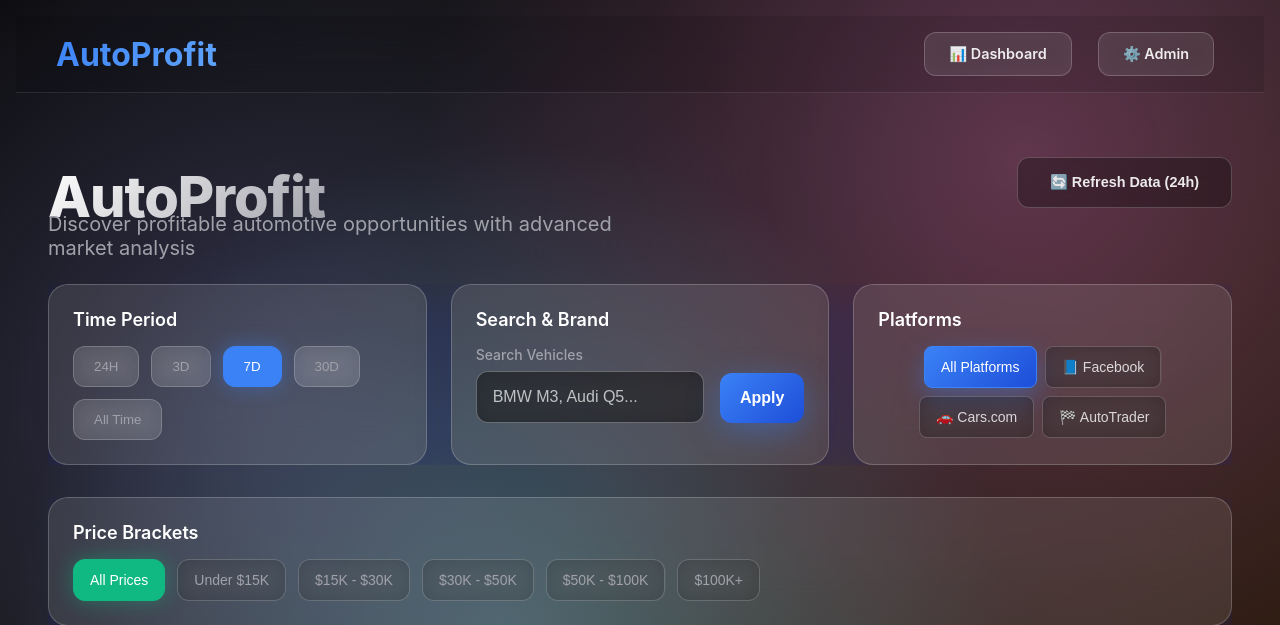
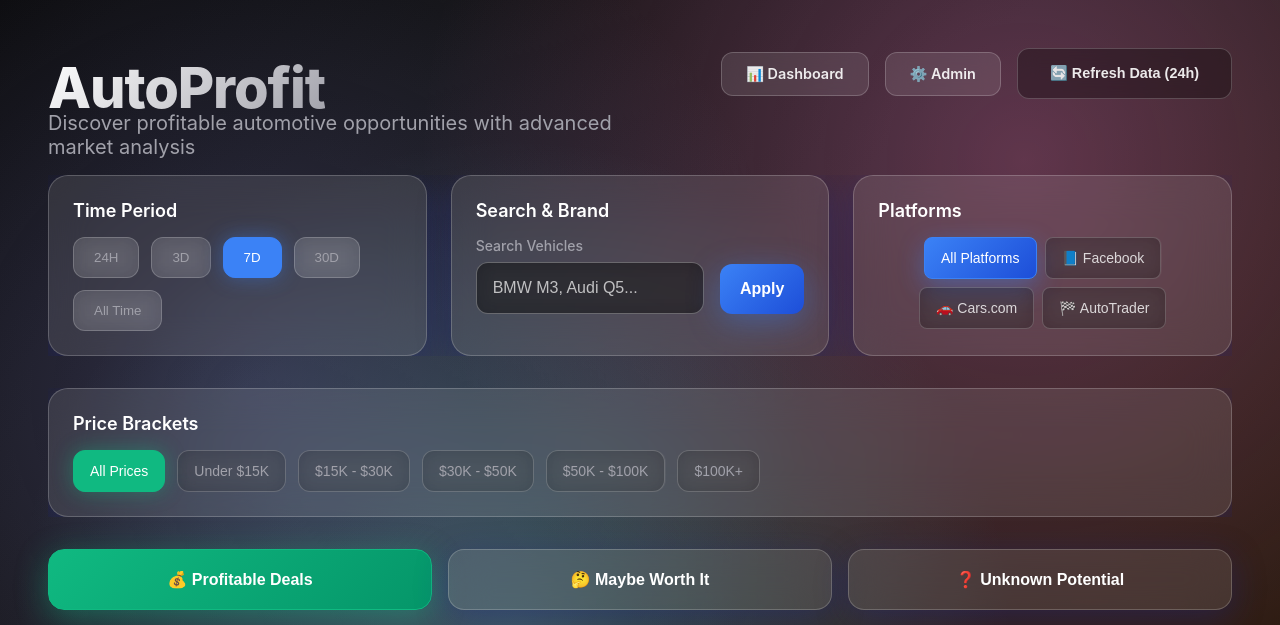
Before and after one commit to Simplufy/Automonitorv69, a FastAPI app: page / in a window 1280 px wide. Shown: the top 625 px of the page. Run offline with FastAPI, Linux system fonts and the light colour scheme; data that the repository does not hold is empty; parts of the project's set-up code (start-up, migrations or seed data) failed here and were passed over; some libraries are stand-ins or nearby versions.

Commit message:
Rearrange navigation buttons and simplify page layout
Remove the top header section and relocate navigation buttons to align with the refresh button, enhancing usability. Adjust spacing for better readability.

Replit-Commit-Author: Agent
Replit-Commit-Session-Id: 716a6384-2f5e-47f5-bfd1-870b09d61bcf
Replit-Commit-Checkpoint-Type: full_checkpoint
Replit-Commit-Screenshot-Url: https://storage.googleapis.com/screenshot-production-us-central1/cbdf3516-c201-4403-9261-82c1e7cde1fe/716a6384-2f5e-47f5-bfd1-870b09d61bcf/U6mQkOW

```diff
--- a/app/static/modern-styles.css
+++ b/app/static/modern-styles.css
@@ -81,8 +81,9 @@ body::before {
   font-weight: 400;
   position: absolute;
   left: 0;
-  bottom: -1.5rem;
+  bottom: -2rem;
   max-width: 600px;
+  margin-top: 0.75rem;
 }
 
 .header-actions {
@@ -90,6 +91,12 @@ body::before {
   flex-direction: column;
   align-items: flex-end;
   gap: 0.5rem;
+}
+
+.header-actions .header-nav {
+  display: flex;
+  gap: 1rem;
+  align-items: center;
 }
 
 /* Glass Morphism Cards */
@@ -316,39 +323,7 @@ input.glass-input:-webkit-autofill:focus {
   box-shadow: 0 8px 25px rgba(59, 130, 246, 0.4);
 }
 
-/* Header Styling */
-.main-header {
-  background: rgba(0, 0, 0, 0.1);
-  border-bottom: 1px solid rgba(255, 255, 255, 0.1);
-  backdrop-filter: blur(20px);
-  padding: 1rem 0;
-  margin-bottom: 2rem;
-}
-
-.header-content {
-  max-width: 1200px;
-  margin: 0 auto;
-  padding: 0 1rem;
-  display: flex;
-  justify-content: space-between;
-  align-items: center;
-}
-
-.app-title {
-  color: white;
-  font-size: 2rem;
-  font-weight: 700;
-  margin: 0;
-  background: linear-gradient(135deg, var(--accent-blue), #60a5fa);
-  -webkit-background-clip: text;
-  -webkit-text-fill-color: transparent;
-  background-clip: text;
-}
-
-.header-nav {
-  display: flex;
-  gap: 1rem;
-}
+/* Header Nav Buttons */
 
 .nav-btn.glass-btn {
   padding: 0.75rem 1.5rem;
--- a/app/templates/base.html
+++ b/app/templates/base.html
@@ -7,15 +7,6 @@
     <script src="https://unpkg.com/htmx.org@1.9.12"></script>
   </head>
   <body>
-    <header class="main-header">
-      <div class="header-content">
-        <h1 class="app-title">AutoProfit</h1>
-        <nav class="header-nav">
-          <a href="/" class="nav-btn glass-btn">📊 Dashboard</a>
-          <a href="/admin" class="nav-btn glass-btn">⚙️ Admin</a>
-        </nav>
-      </div>
-    </header>
     {% block content %}{% endblock %}
   </body>
 </html>
--- a/app/templates/dashboard.html
+++ b/app/templates/dashboard.html
@@ -8,10 +8,14 @@
     <h1 class="dashboard-title">AutoProfit</h1>
     <p class="dashboard-subtitle">Discover profitable automotive opportunities with advanced market analysis</p>
     <div class="header-actions">
-      <button id="refresh-data-btn" class="refresh-btn glass-btn" onclick="refreshData()">
-        <span id="refresh-text">🔄 Refresh Data (24h)</span>
-        <span id="refresh-spinner" class="spinner" style="display: none;">⏳ Processing...</span>
-      </button>
+      <div class="header-nav">
+        <a href="/" class="nav-btn glass-btn">📊 Dashboard</a>
+        <a href="/admin" class="nav-btn glass-btn">⚙️ Admin</a>
+        <button id="refresh-data-btn" class="refresh-btn glass-btn" onclick="refreshData()">
+          <span id="refresh-text">🔄 Refresh Data (24h)</span>
+          <span id="refresh-spinner" class="spinner" style="display: none;">⏳ Processing...</span>
+        </button>
+      </div>
       <div id="refresh-status" class="refresh-status"></div>
     </div>
   </div>
```
Also changed, not shown: attached_assets/image_1758301084632.png (added).
